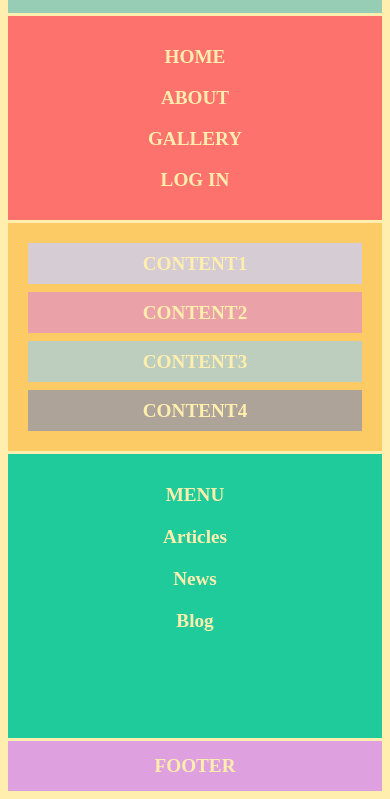
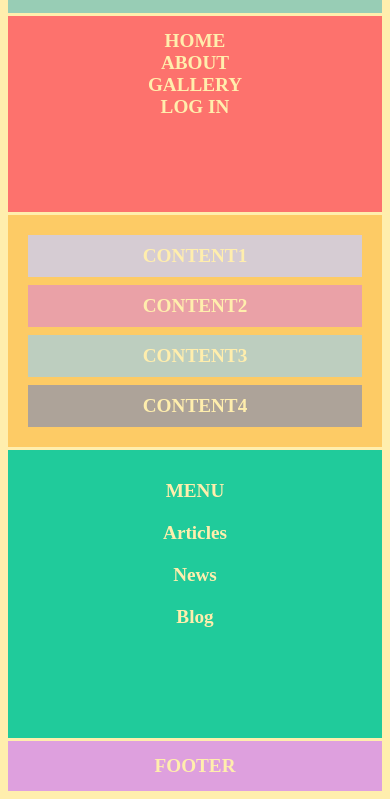
Before and after one commit to P5CHI-Web-Academy/Homework-VueJS-HTML, a plain HTML site: page index.html in a window 390 px wide. Shown: the part 45-844 px from the top of the page. Drawn offline with Linux system fonts and the light colour scheme.

Commit message:
Added <nav> tag

```diff
--- a/index.html
+++ b/index.html
@@ -21,9 +21,12 @@
         header {
             grid-column: 2 / -1;
             background-color: #fd726d;
+        }
+
+        nav {
             display: flex;
-            padding: 20px;
             align-items: center;
+            padding: 14px;
             color: #ffeead;
         }
 
@@ -34,11 +37,11 @@
             justify-content: center;
         }
 
-		header > div:not(:last-child) {
+		nav > div:not(:last-child) {
             margin-right: 20px;
         }
 
-        header > div:last-child {
+        nav > div:last-child {
 			margin-left: auto;
         }
 
@@ -109,14 +112,21 @@
         }
 
         header {
-    flex-wrap: wrap;
             grid-column: 1 / -1;
         }
 
-    header > div {
+        nav {
+            flex-wrap: wrap;
+        }
+
+        nav > div {
             display: flex;
             flex: 1 1 100%;
             justify-content: center;
+        }
+
+        nav > div:not(:last-child) {
+            margin-right: 0px;
         }
 
         .container {
@@ -144,10 +154,6 @@
             grid-column: 1 / -1;
         }
 
-        header > div:not(:last-child) {
-            margin-right: 0px;
-        }
-
 }
 
     </style>
@@ -158,10 +164,12 @@
         <div class="logo center_text">LOGO</div>
 
         <header>
+            <nav>
                 <div>HOME</div>
                 <div>ABOUT</div>
 				<div>GALLERY</div>
                 <div>LOG IN</div>
+            </nav>
         </header>
 
         <div class="content">
```
Lines whose indentation alone changed are shown as unchanged.
